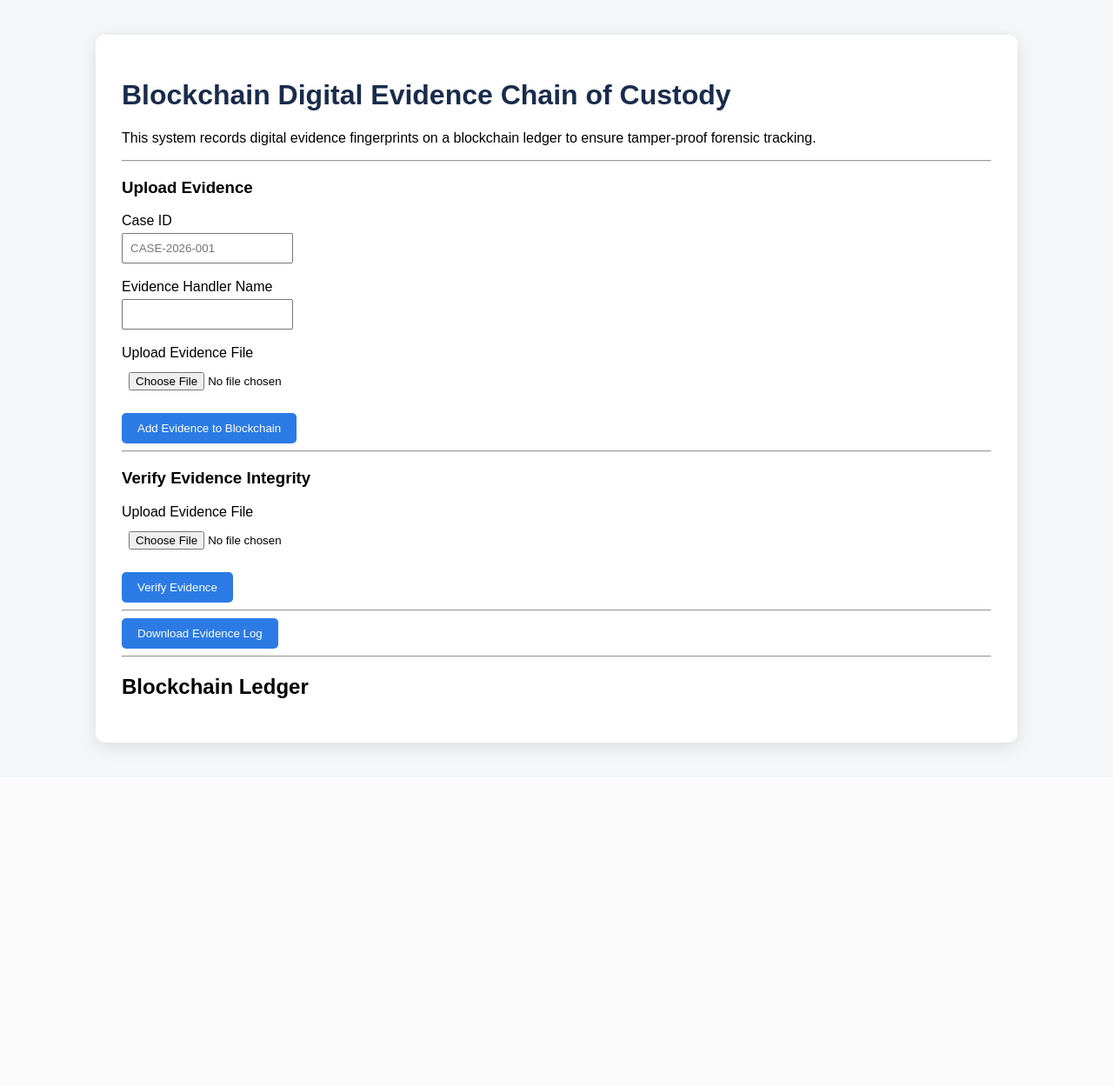
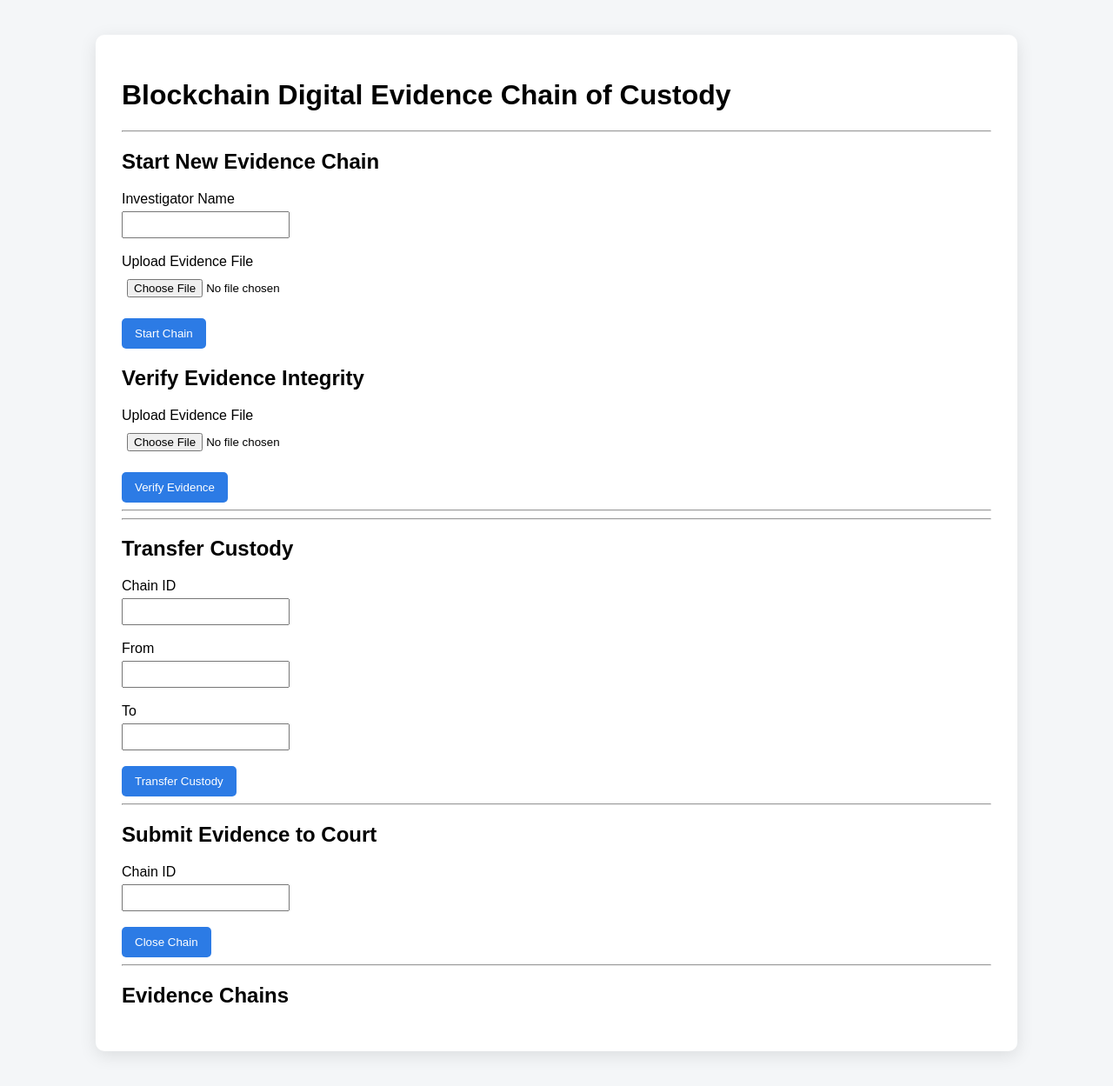
Before and after one commit to blockchainevidence/evidence-blockchain, a Flask app: page / in a window 1280 px wide. Shown: the whole page at 87% size. Before the commit the page ends 865 px from the top, so only its background shows below. Run offline with Flask 3, Linux system fonts and the light colour scheme.

Commit message:
Update index.html
Changed Index file to newer version.

```diff
--- a/templates/index.html
+++ b/templates/index.html
@@ -3,12 +3,12 @@
 
 <head>
 
-<title>Blockchain Digital Evidence System</title>
+<title>Blockchain Chain of Custody</title>
 
 <style>
 
 body{
-font-family: Arial;
+font-family:Arial;
 background:#f4f6f8;
 margin:40px;
 }
@@ -22,10 +22,6 @@ border-radius:10px;
 box-shadow:0 5px 20px rgba(0,0,0,0.1);
 }
 
-h1{
-color:#1a2b4c;
-}
-
 .block{
 background:#fafafa;
 border-left:6px solid #2c7be5;
@@ -33,32 +29,10 @@ padding:15px;
 margin-top:15px;
 }
 
-.hash{
-font-family:monospace;
-font-size:13px;
-color:#555;
-}
-
-.warning{
-background:#ffe5e5;
-color:#b30000;
-padding:10px;
-border-radius:5px;
-margin-top:10px;
-}
-
-.success{
-background:#e6ffed;
-color:#0a7d2c;
-padding:10px;
-border-radius:5px;
-margin-top:10px;
-}
-
 button{
 background:#2c7be5;
 color:white;
-padding:10px 18px;
+padding:10px 15px;
 border:none;
 border-radius:5px;
 cursor:pointer;
@@ -69,7 +43,7 @@ background:#1a5fcc;
 }
 
 input{
-padding:8px;
+padding:6px;
 margin-top:5px;
 }
 
@@ -83,19 +57,13 @@ margin-top:5px;
 
 <h1>Blockchain Digital Evidence Chain of Custody</h1>
 
-<p>This system records digital evidence fingerprints on a blockchain ledger to ensure tamper-proof forensic tracking.</p>
-
 <hr>
 
-<h3>Upload Evidence</h3>
+<h2>Start New Evidence Chain</h2>
 
-<form action="/upload" method="post" enctype="multipart/form-data">
+<form action="/start" method="post" enctype="multipart/form-data">
 
-Case ID<br>
-<input name="caseid" required placeholder="CASE-2026-001">
-<br><br>
-
-Evidence Handler Name<br>
+Investigator Name<br>
 <input name="investigator" required>
 
 <br><br>
@@ -105,13 +73,11 @@ Upload Evidence File<br>
 
 <br><br>
 
-<button type="submit">Add Evidence to Blockchain</button>
+<button type="submit">Start Chain</button>
 
 </form>
 
-<hr>
-
-<h3>Verify Evidence Integrity</h3>
+<h2>Verify Evidence Integrity</h2>
 
 <form action="/verify" method="post" enctype="multipart/form-data">
 
@@ -126,46 +92,88 @@ Upload Evidence File<br>
 
 <hr>
 
-<a href="/download">
-<button>Download Evidence Log</button>
-</a>
+<hr>
+
+<h2>Transfer Custody</h2>
+
+<form action="/transfer" method="post">
+
+Chain ID<br>
+<input name="chain_id" required>
+
+<br><br>
+
+From<br>
+<input name="from_person" required>
+
+<br><br>
+
+To<br>
+<input name="to_person" required>
+
+<br><br>
+
+<button type="submit">Transfer Custody</button>
+
+</form>
 
 <hr>
 
-<h2>Blockchain Ledger</h2>
+<h2>Submit Evidence to Court</h2>
 
-<div style="display:flex;flex-wrap:wrap;align-items:center">
+<form action="/close" method="post">
 
-{% for block in chain %}
+Chain ID<br>
+<input name="chain_id" required>
 
-<div style="background:#fafafa;border:2px solid #2c7be5;
-padding:15px;margin:10px;border-radius:8px;width:250px">
+<br><br>
 
-<b>Block ID:</b> {{block.index}} <br><br>
+<button type="submit">Close Chain</button>
+
+</form>
+
+<hr>
+
+<h2>Evidence Chains</h2>
+
+{% for chain_id, chain in chains.items() %}
+
+<h3>Chain {{chain_id}}</h3>
+
+{% for block in chain.blocks %}
+
+<div class="block">
+
+<b>Block:</b> {{block.index}} <br>
+
+<b>Time:</b> {{block.timestamp}} <br>
 
 <b>Evidence:</b> {{block.evidence_name}} <br>
 
-<b>Handler:</b> {{block.investigator}} <br><br>
+<b>From:</b> {{block.from_person}} <br>
 
-<b>Hash</b><br>
+<b>To:</b> {{block.to_person}} <br>
 
-<div class="hash">
-{{block.evidence_hash[:12]}}...{{block.evidence_hash[-12:]}}
-</div>
+<b>Hash:</b> {{block.hash[:20]}}... <br>
+
+<b>Previous Hash:</b> {{block.previous_hash[:20]}}...
 
 </div>
 
-{% if not loop.last %}
+{% endfor %}
 
-<div style="font-size:30px;margin:10px">
-→
-</div>
+{% if chain.closed %}
+<b>Status:</b> Evidence submitted to court (Chain Closed)
+{% else %}
+<b>Status:</b> Active
+{% endif %}
 
-{% endif %}
+<hr>
 
 {% endfor %}
 
 </div>
 
 </body>
+
 </html>
```
